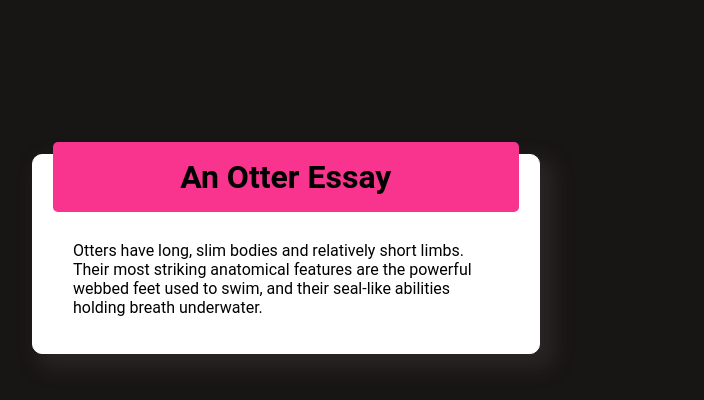
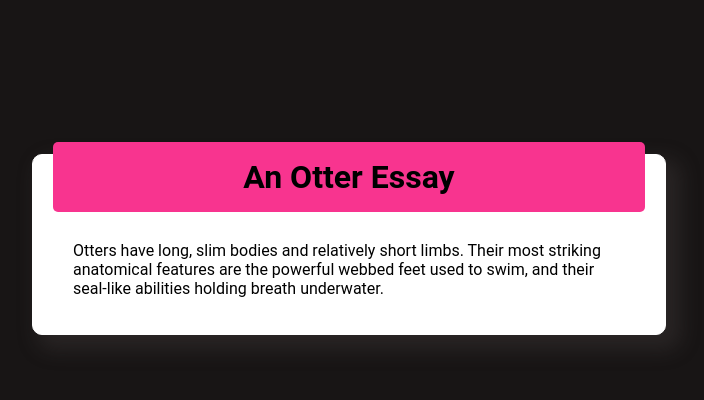
Before and after one commit to amaka-web/otter-essay, a plain HTML site: page index.html in a window 1280 px wide. Shown: the whole page, without its empty margins (26-730 px from the left). Drawn offline with Linux system fonts and the light colour scheme.

```diff
--- a/index.html
+++ b/index.html
@@ -3,7 +3,8 @@
 <head>
     <meta charset="UTF-8">
     <meta name="viewport" content="width=device-width, initial-scale=1.0">
-    <title>Document</title>
+    <title>Otter Essay</title>
+    <link rel="stylesheet" href="">
     <link rel="stylesheet" href="./styles.css">
 </head>
 <body>
--- a/styles.css
+++ b/styles.css
@@ -2,6 +2,8 @@ body {
     background: #181515;
     padding: 6em 0;
     font-family: 'Roboto', sans-serif;
+    max-width: 100%;
+
 
 }
 
@@ -27,7 +29,9 @@ h1 {
 
 }
 .body {
-    max-width: 40%;
+    width: 40%;
+    min-width: 50%;
+    max-height: 30%;
     background-color: white;
     margin: 50px;
     border-radius: 10px;
```
